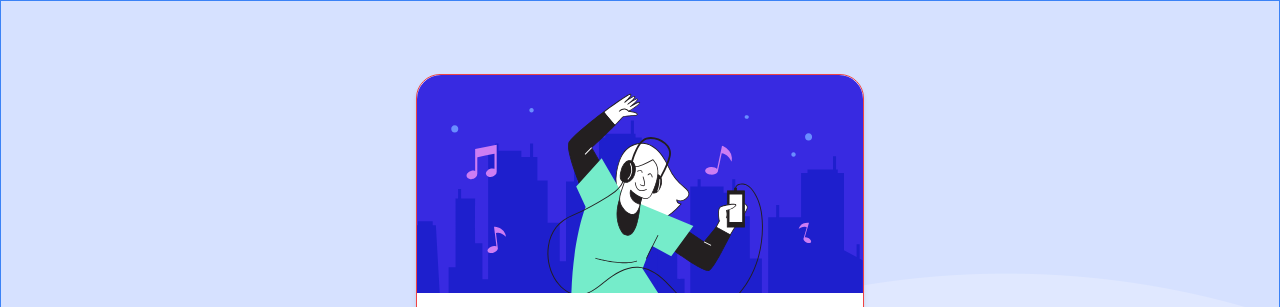
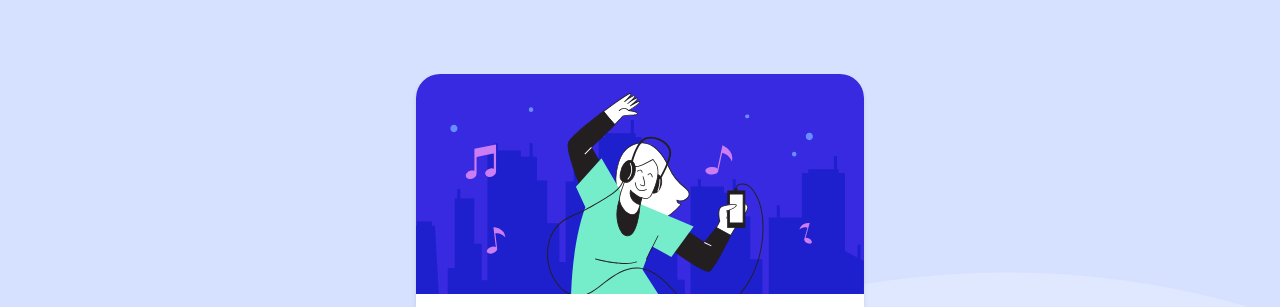
Before and after one commit to MundiaNderi/order-summary, a website: page index.html in a window 1280 px wide. Shown: the top 307 px of the page. Drawn offline with Linux system fonts and the light colour scheme.

Commit message:
Removing borders

```diff
--- a/index.html
+++ b/index.html
@@ -16,10 +16,10 @@
   </head>
   <body>
     <div
-      class="card bg-paleBlue justify-center items-center flex min-h-screen px-6 md:px-0 md:py-8 border border-blue-500"
+      class="card bg-paleBlue justify-center items-center flex min-h-screen px-6 md:px-0 md:py-8"
     >
       <div
-        class="bg-white flex flex-col max-w-md mx-auto shadow-md rounded-3xl border border-red-500"
+        class="bg-white flex flex-col max-w-md mx-auto shadow-md rounded-3xl"
       >
         <!-- image-->
         <div>
```
